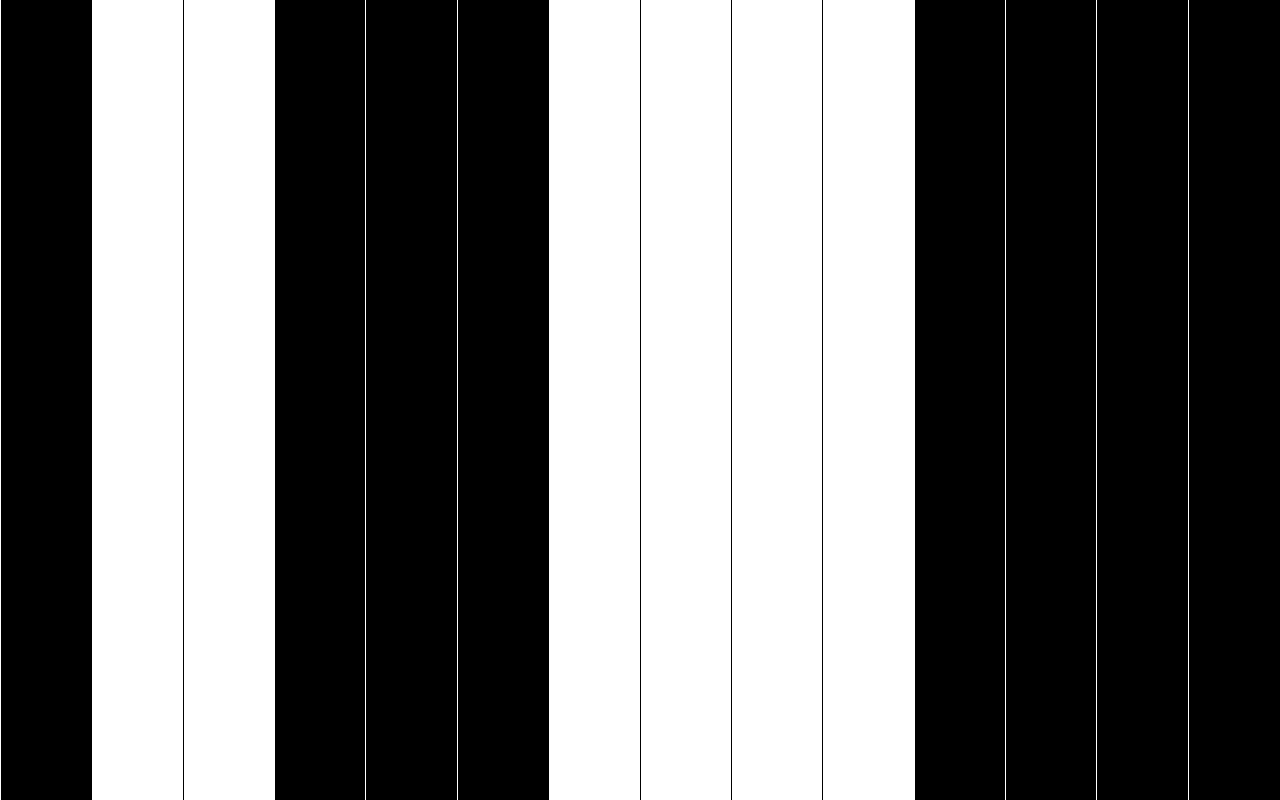
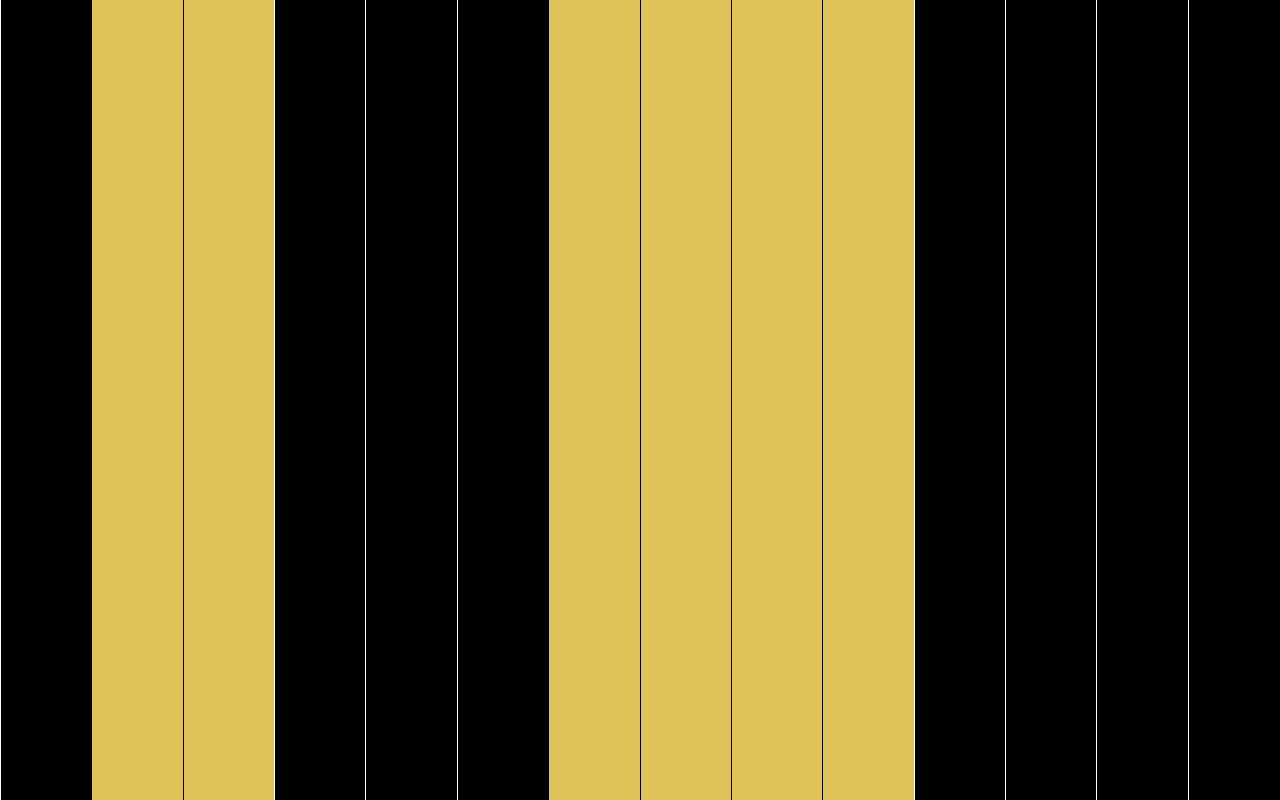
Before and after one commit to extter/binary_bars5, a plain HTML site: page index.html in a window 1280 px wide. Drawn offline with Linux system fonts and the light colour scheme.

Commit message:
Update index.html

```diff
--- a/index.html
+++ b/index.html
@@ -26,7 +26,7 @@
       box-sizing: border-box; /* importantissimo per far rientrare i bordi nella larghezza */
     }
     .bar.white {
-      background: #ffffff;
+      background: #e0c358;
       border-left: 1px solid #000000;
     }
     .bar.black {
```
